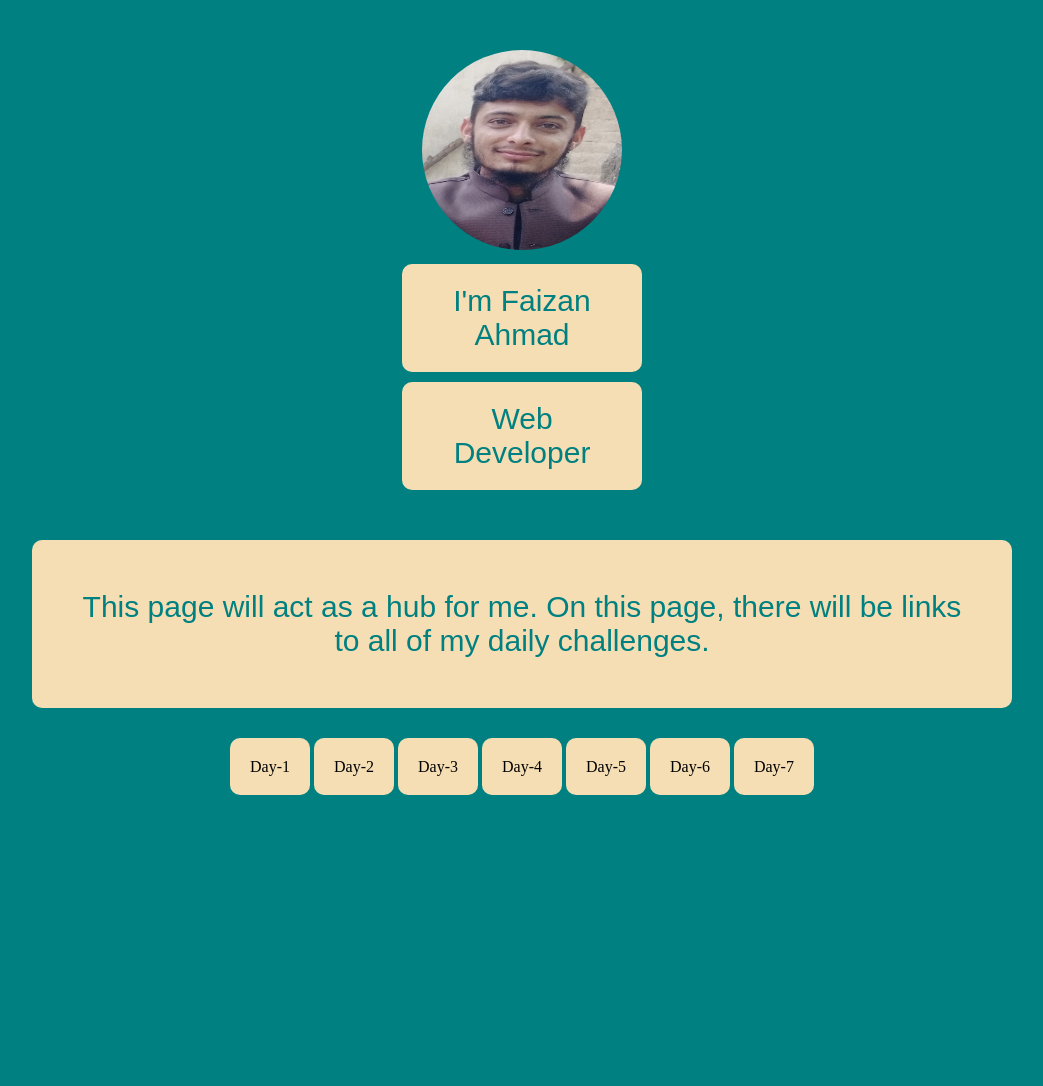
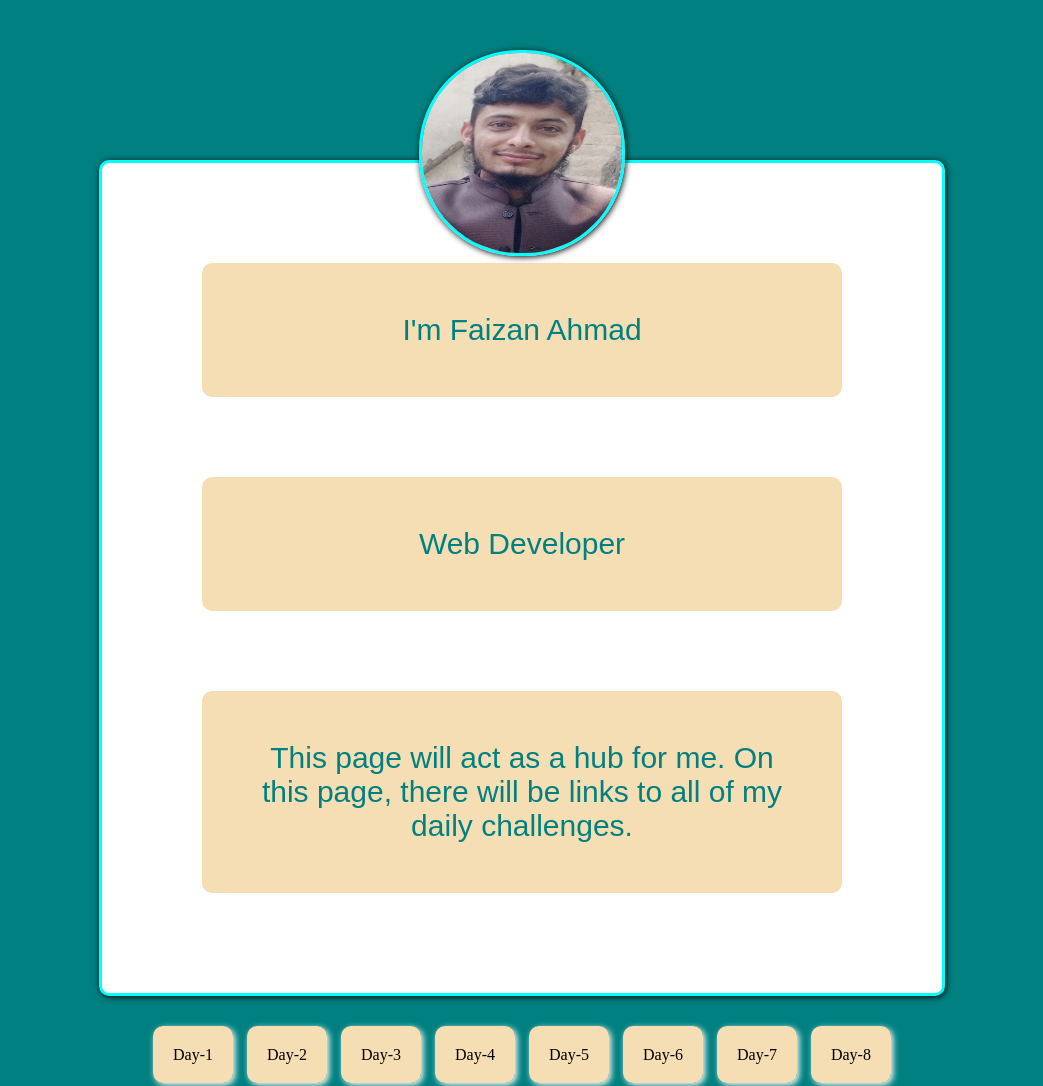
Before and after one commit to Faizan-glitch-os/Day_5_of_100_days_of_code_challenge_web_development, a plain HTML site: page index.html in a window 1280 px wide. Shown: the top 1086 px of the page, without its empty margins (118-1161 px from the left). Before the commit the page ends 826 px from the top, so only its background shows below. Drawn offline with Linux system fonts and the light colour scheme.

Commit message:
Day-8 added, also styled HUB using knowledge on Day 8

```diff
--- a/index.html
+++ b/index.html
@@ -8,10 +8,10 @@
   <body>
     <header>
       <img src="images/profile jpg 367KBs jpg.jpg" alt="My photo" />
+    </header>
+    <main>
       <p>I'm Faizan Ahmad</p>
       <p>Web Developer</p>
-    </header>
-    <main>
       <p>
         This page will act as a hub for me. On this page, there will be links to
         all of my daily challenges.
@@ -25,6 +25,7 @@
       <a href="pages/day-5.html">Day-5</a>
       <a href="pages/day-6.html">Day-6</a>
       <a href="pages/day-7.html">Day-7</a>
+      <a href="pages/day-8.html">Day-8</a>
     </footer>
   </body>
 </html>
--- /dev/null
+++ b/styles/day-8.css
@@ -0,0 +1,35 @@
+h1 {
+  display: inline-block;
+  margin-bottom: 40px;
+}
+
+main {
+  width: 800px;
+  height: 600px;
+  background-color: wheat;
+  color: teal;
+  padding: 10px;
+  margin: 50px auto 50px auto;
+  border: 3px solid black;
+  border-radius: 10px;
+  box-shadow: 2px 2px 6px rgb(44, 44, 44);
+}
+
+.negative-margin {
+  background-color: white;
+  padding: 10px;
+  border: 2px dashed black;
+  border-radius: 10px;
+  box-shadow: 1px 1px 6px rgb(44, 44, 44);
+  margin-top: -60px;
+}
+
+li {
+  list-style: none;
+}
+
+.style-different {
+  color: green;
+  font-size: 40px;
+  text-shadow: 1px 1px 4px;
+}
--- a/styles/index.css
+++ b/styles/index.css
@@ -2,6 +2,19 @@ img {
   height: 200px;
   width: 200px;
   border-radius: 100px;
+  margin-bottom: -150px;
+  border: 3px solid aqua;
+  box-shadow: 1px 1px 6px;
+}
+
+main {
+  background-color: white;
+  width: 800px;
+  margin: 50px auto 50px auto;
+  padding: 20px;
+  border: 3px solid aqua;
+  border-radius: 10px;
+  box-shadow: 1px 1px 6px;
 }
 
 h1 {
@@ -21,7 +34,7 @@ main p {
   color: teal;
   border-radius: 10px;
   padding: 50px;
-  margin: 50px 100px 50px 100px;
+  margin: 80px;
 }
 
 header p {
--- a/styles/shared.css
+++ b/styles/shared.css
@@ -5,7 +5,7 @@ body {
 }
 
 h1 {
-  color: teal;
+  color: white;
   font-family: "Oswald", sans-serif;
   font-size: 50px;
 }
@@ -28,8 +28,10 @@ a:hover {
 footer a {
   color: black;
   padding: 20px;
+  margin: auto 5px auto 5px;
   background-color: wheat;
   border-radius: 10px;
+  box-shadow: 2px 2px 6px white;
 }
 
 footer a:hover {
@@ -37,4 +39,5 @@ footer a:hover {
   padding: 20px;
   background-color: white;
   border-radius: 10px;
+  box-shadow: 2px 2px 6px wheat;
 }
```
Also changed, not shown: pages/day-8.html (added, +40 -0 lines).
